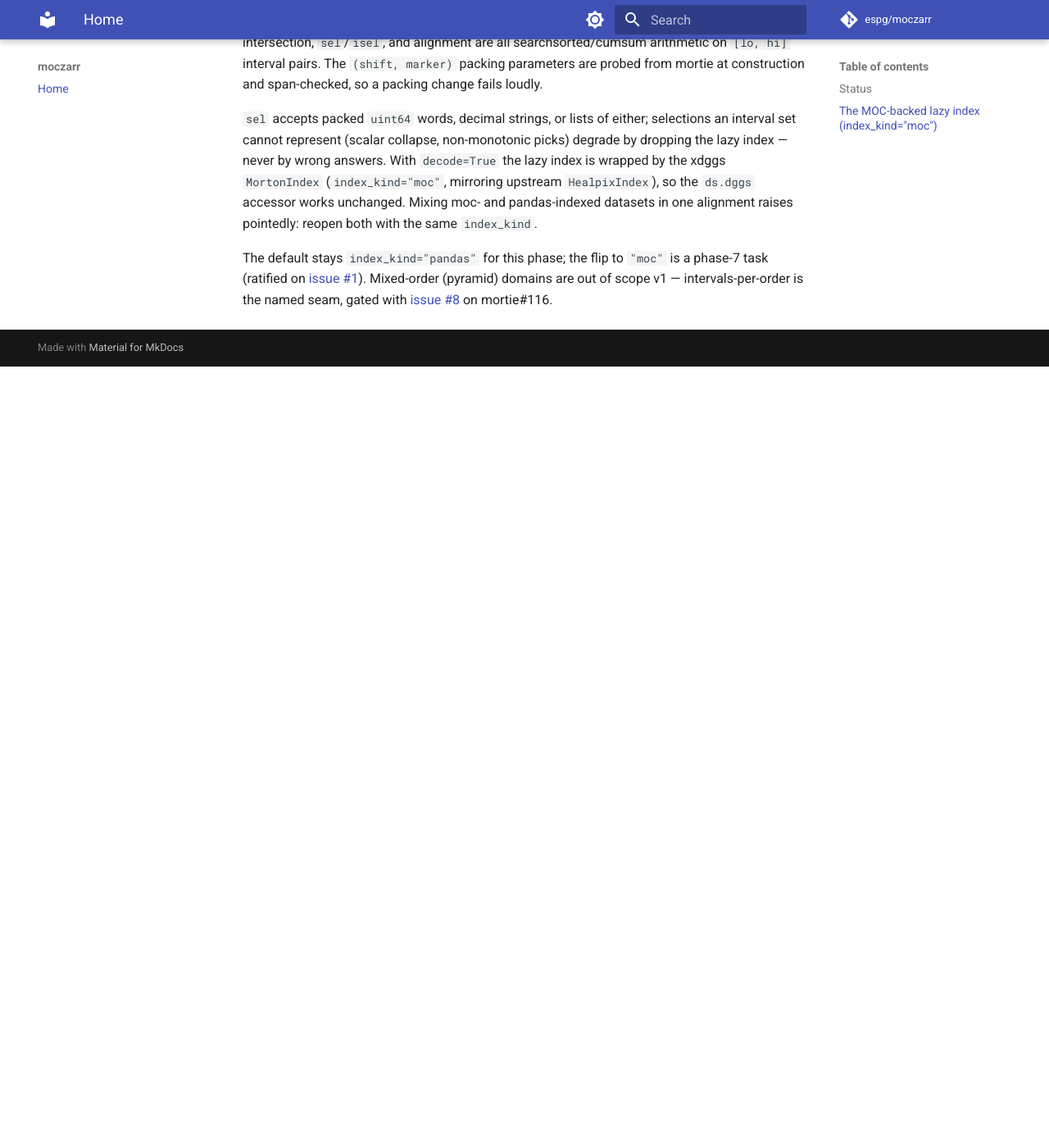
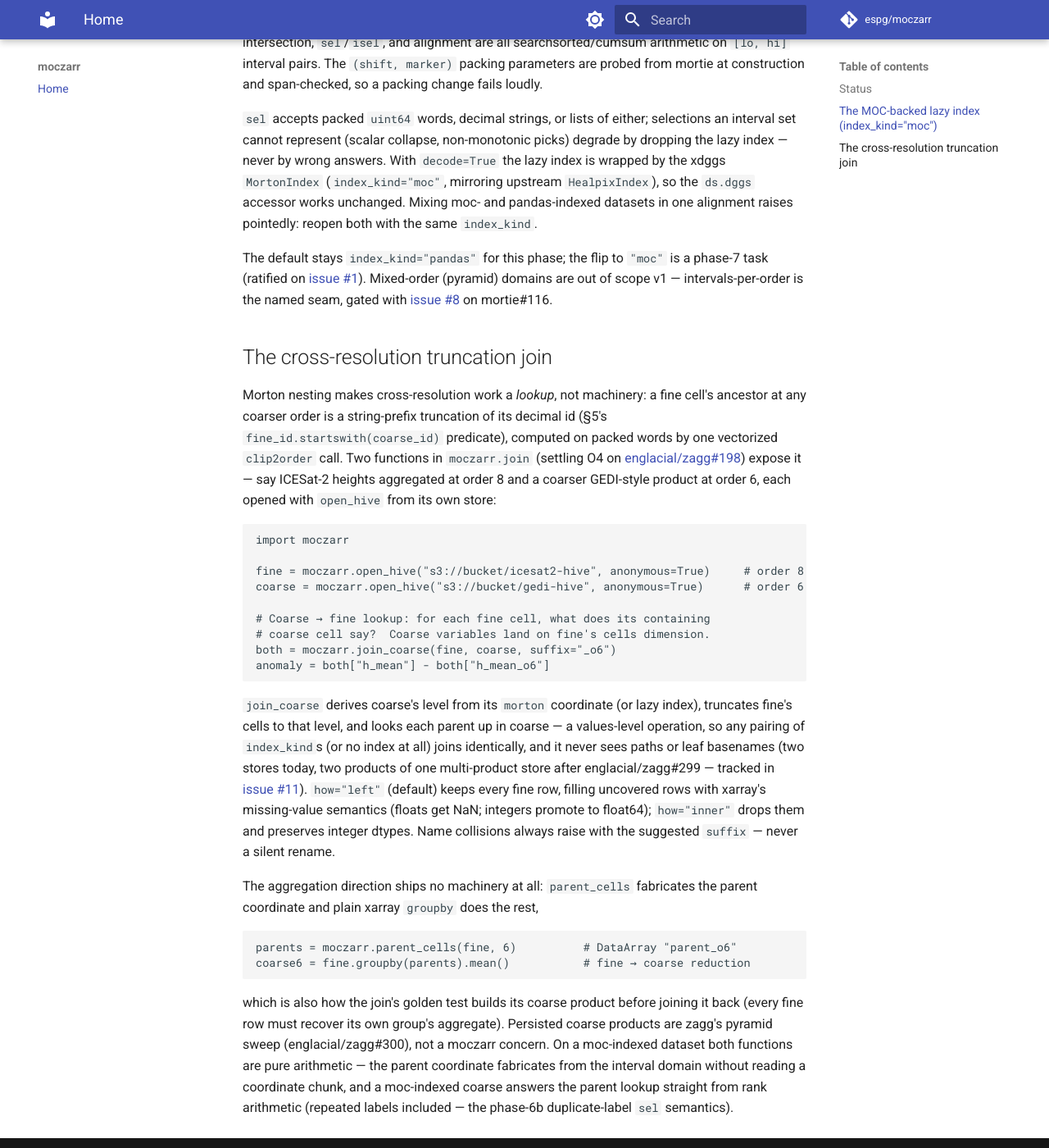
Before and after one commit to espg/moczarr, an MkDocs documentation site: the page built from docs/index.md, in a window 1280 px wide and 1400 px high, scrolled down 1231 px. Shown: the whole window at 82% size. Built offline with MkDocs 1.6.1 and Material for MkDocs 9.7.7, drawn with Linux system fonts in a browser that asks for light colours; comment, search, counter and statistics services are not loaded; before the commit the page ends 1678 px from its top, so only the background shows below that.

Commit message:
phase 6d of issue #1
Co-Authored-By: Claude Fable 5 <noreply@anthropic.com>
Claude-Session: https://claude.ai/code/session_01N32Mx4rWhbTK8xXm7Mt2ax

````diff
--- a/docs/index.md
+++ b/docs/index.md
@@ -74,3 +74,55 @@ The default stays `index_kind="pandas"` for this phase; the flip to
 (pyramid) domains are out of scope v1 — intervals-per-order is the named
 seam, gated with [issue #8](https://github.com/espg/moczarr/issues/8) on
 mortie#116.
+
+## The cross-resolution truncation join
+
+Morton nesting makes cross-resolution work a *lookup*, not machinery: a
+fine cell's ancestor at any coarser order is a string-prefix truncation of
+its decimal id (§5's `fine_id.startswith(coarse_id)` predicate), computed
+on packed words by one vectorized `clip2order` call. Two functions in
+`moczarr.join` (settling O4 on
+[englacial/zagg#198](https://github.com/englacial/zagg/issues/198)) expose
+it — say ICESat-2 heights aggregated at order 8 and a coarser GEDI-style
+product at order 6, each opened with `open_hive` from its own store:
+
+```python
+import moczarr
+
+fine = moczarr.open_hive("s3://bucket/icesat2-hive", anonymous=True)     # order 8
+coarse = moczarr.open_hive("s3://bucket/gedi-hive", anonymous=True)      # order 6
+
+# Coarse → fine lookup: for each fine cell, what does its containing
+# coarse cell say?  Coarse variables land on fine's cells dimension.
+both = moczarr.join_coarse(fine, coarse, suffix="_o6")
+anomaly = both["h_mean"] - both["h_mean_o6"]
+```
+
+`join_coarse` derives coarse's level from its `morton` coordinate (or lazy
+index), truncates fine's cells to that level, and looks each parent up in
+coarse — a values-level operation, so any pairing of `index_kind`s (or no
+index at all) joins identically, and it never sees paths or leaf basenames
+(two stores today, two products of one multi-product store after
+englacial/zagg#299 — tracked in
+[issue #11](https://github.com/espg/moczarr/issues/11)). `how="left"`
+(default) keeps every fine row, filling uncovered rows with xarray's
+missing-value semantics (floats get NaN; integers promote to float64);
+`how="inner"` drops them and preserves integer dtypes. Name collisions
+always raise with the suggested `suffix` — never a silent rename.
+
+The aggregation direction ships no machinery at all: `parent_cells`
+fabricates the parent coordinate and plain xarray `groupby` does the rest,
+
+```python
+parents = moczarr.parent_cells(fine, 6)          # DataArray "parent_o6"
+coarse6 = fine.groupby(parents).mean()           # fine → coarse reduction
+```
+
+which is also how the join's golden test builds its coarse product before
+joining it back (every fine row must recover its own group's aggregate).
+Persisted coarse products are zagg's pyramid sweep
+(englacial/zagg#300), not a moczarr concern. On a moc-indexed dataset both
+functions are pure arithmetic — the parent coordinate fabricates from the
+interval domain without reading a coordinate chunk, and a moc-indexed
+coarse answers the parent lookup straight from rank arithmetic (repeated
+labels included — the phase-6b duplicate-label `sel` semantics).
````
